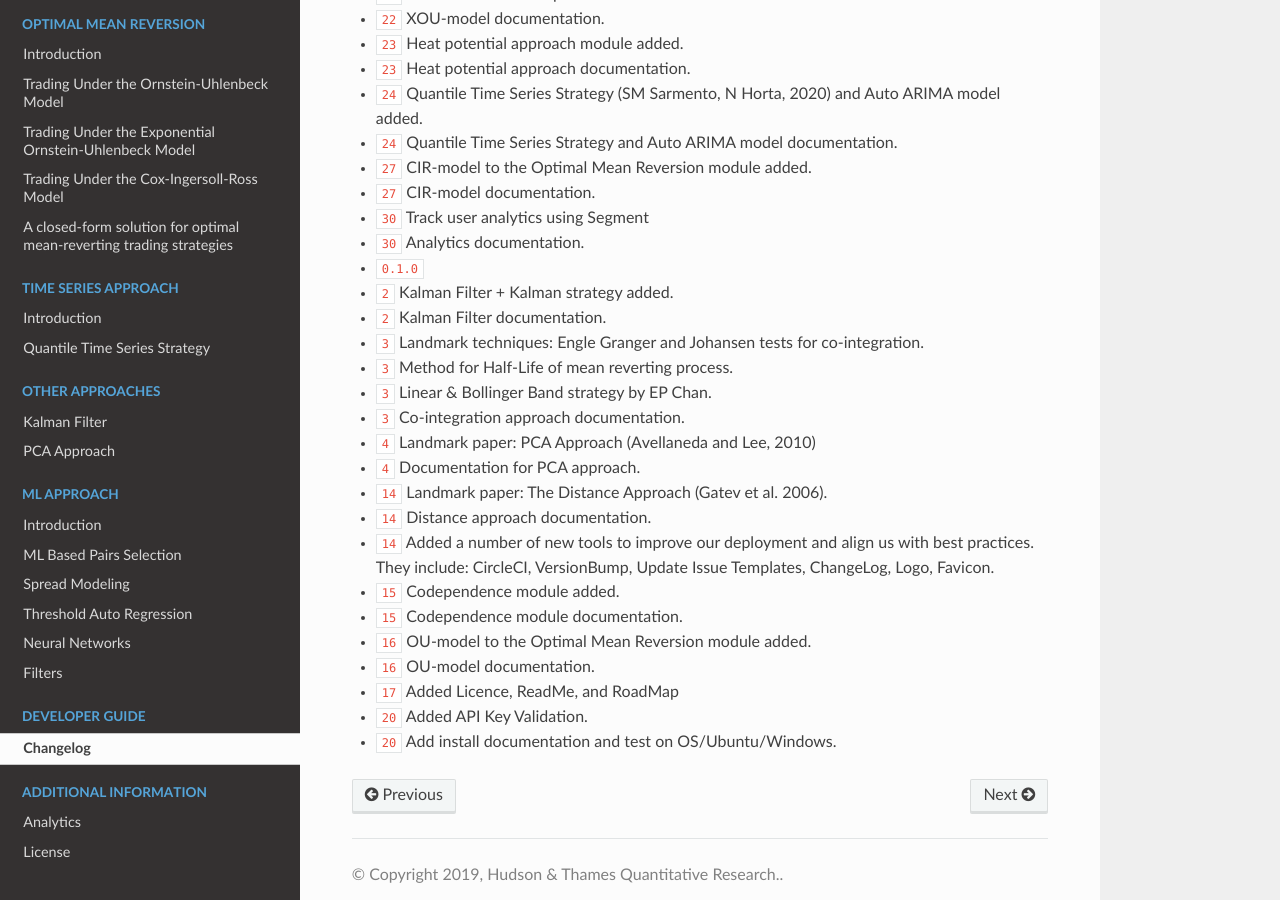
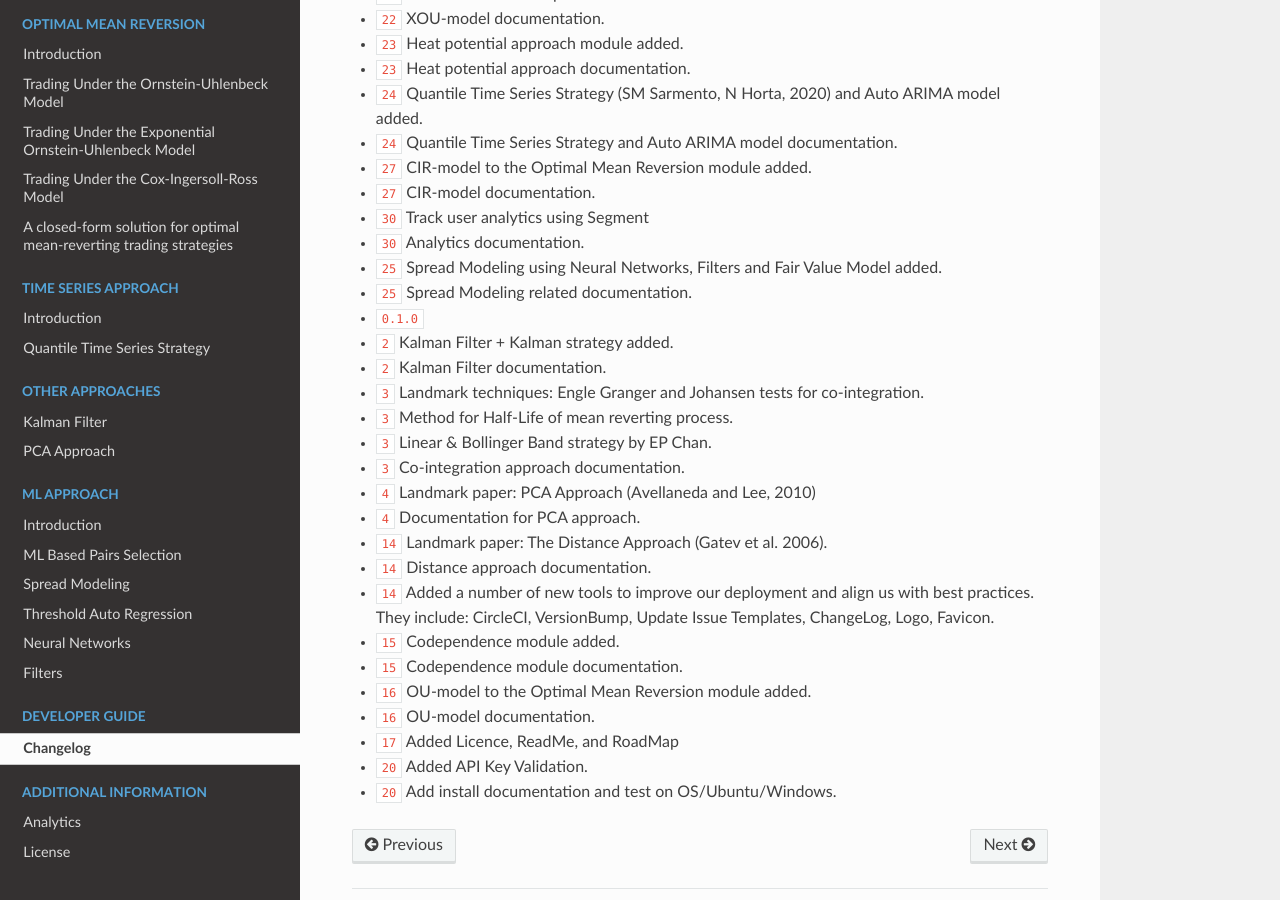
Before and after one commit to hudson-and-thames/arbitragelab, a Sphinx documentation site: the page built from docs/source/changelog.rst, in a window 1280 px wide and 900 px high, scrolled down 674 px. Built offline with Sphinx 7.4.7 and the Read the Docs theme 2.0.0, drawn with Linux system fonts in a browser that asks for light colours; cross-references to code outside the pages are shown as plain code.

Commit message:
Added changelog

```diff
--- a/docs/source/changelog.rst
+++ b/docs/source/changelog.rst
@@ -42,7 +42,8 @@ Changelog
 * :support:`27` CIR-model documentation.
 * :feature:`30` Track user analytics using Segment
 * :support:`30` Analytics documentation.
-
+* :feature:`25` Spread Modeling using Neural Networks, Filters and Fair Value Model added.
+* :support:`25` Spread Modeling related documentation.
 
 * :release:`0.1.0 <2020-11-18>`
 * :feature:`2` Kalman Filter + Kalman strategy added.
```
